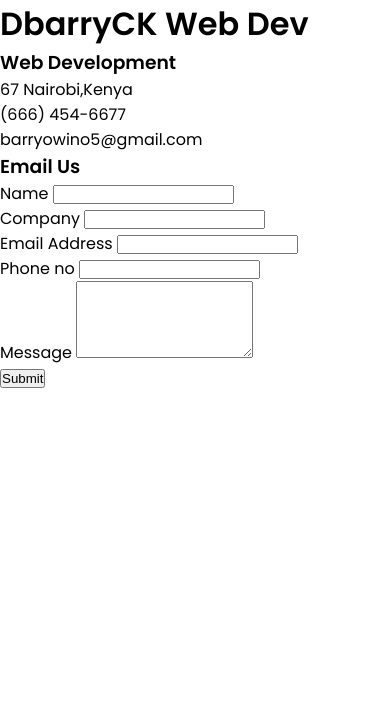
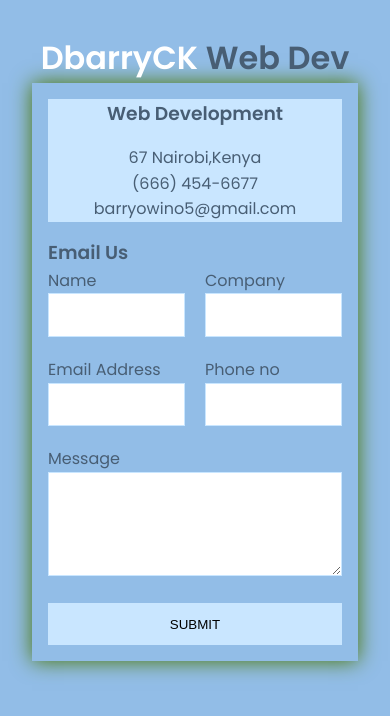
Before and after one commit to Barry-owino/Contact-form1, a plain HTML site: page index.html in a window 390 px wide. Drawn offline with Linux system fonts and the light colour scheme.

Commit message:
finished mobile responsive code

```diff
--- a/CSS/style.css
+++ b/CSS/style.css
@@ -6,4 +6,84 @@
 
 body{
   font-family: 'Poppins', sans-serif;
+  background:#92bde7;
+  color:#485e74;
+  line-height:1.6;
+  padding:1em;
 }
+
+.container{
+  max-width:1170px;
+  margin-left:auto;
+  margin-right:auto;
+  padding:1em;
+}
+
+ul{
+  list-style:none;
+  padding:0;
+}
+
+.brand{
+  text-align:center;
+}
+
+.brand span{
+  color:#fff;
+}
+
+.wrapper{
+  box-shadow:0 0 20px 0 rgba(72.94,116,0.7);
+  padding:1em;
+}
+
+.company-info{
+  background:#c9e6ff;
+}
+.company-info h3, .company-info ul{
+  text-align:center;
+  margin:0 0 1rem 0;
+}
+
+/*Form styling*/
+form{
+  display:grid;
+  grid-template-columns: 1fr 1fr;
+  grid-gap:20px;
+}
+
+.contact form label{
+  display:block;
+}
+
+.contact form p{
+  margin:0;
+}
+
+.contact form .full{
+  grid-column:1/3;
+}
+
+.contact form button,.contact form input, .contact form textarea{
+  width:100%;
+  padding:1em;
+  border:1px solid #c9e6ff;
+}
+
+.contact form button{
+  background:#c9e6ff;
+  border:0;
+  text-transform:uppercase;
+}
+
+.contact form button:hover, .contact form button:focus{
+  background:#92bde7;
+  color:#fff;
+  outline:0;
+  transition:background-color 2s ease-out;
+}
+
+/*Larger screens*/
+@media(min-width:700px){
+  body{display:none;}
+}
--- a/index.html
+++ b/index.html
@@ -12,7 +12,7 @@
 </head>
 <body>
   <div class="container">
-    <h1 class="brand">DbarryCK Web Dev</h1>
+    <h1 class="brand"><span>DbarryCK</span> Web Dev</h1>
 
     <div class="wrapper">
       <div class="company-info">
@@ -48,12 +48,12 @@
             <input type="tel" name="phone">
           </p>
 
-          <p>
+          <p class="full">
             <label>Message</label>
             <textarea name="message" rows="5"></textarea>
           </p>
 
-          <p>
+          <p class="full">
             <button>Submit</button>
           </p>
         </form>
```
